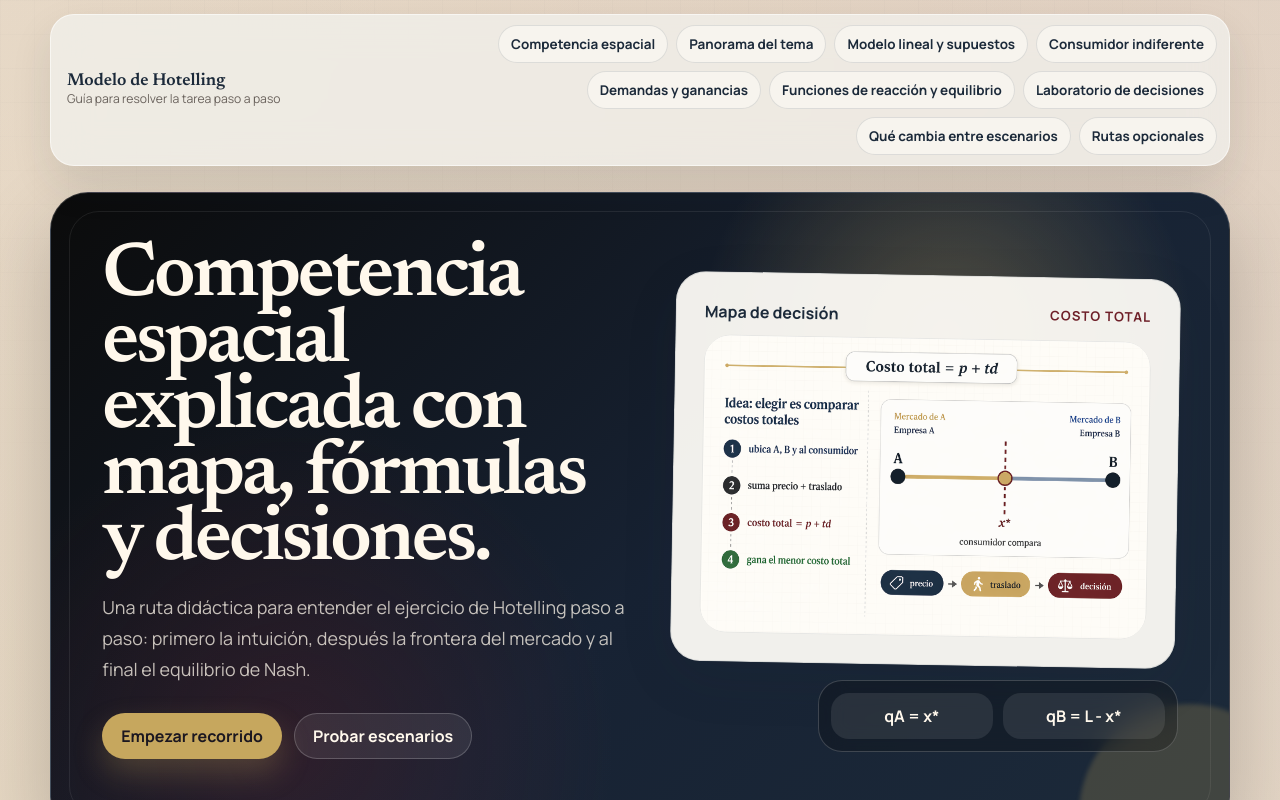
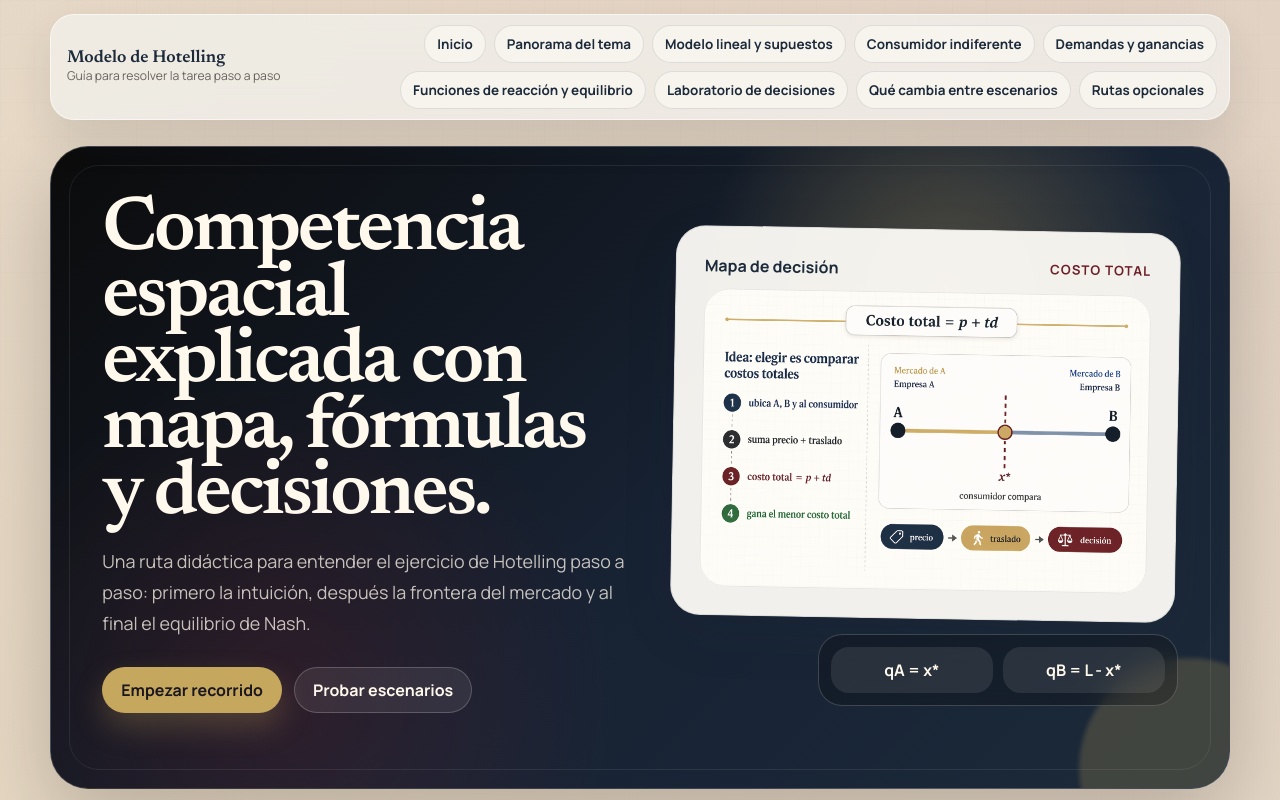
Before and after one commit to raulmormen75/ejercicios_mar_22-04-2026, a React (Vite) app: page / in a window 1280 px wide. Shown: the top 800 px of the page. Built offline with nearby package versions, Linux system fonts and the light colour scheme.

Commit message:
Rename hero navigation label to inicio

```diff
--- a/src/App.tsx
+++ b/src/App.tsx
@@ -8,7 +8,7 @@ import type { SectionImageSpec } from "./types";
 import { HOTELLING_HERO_IMAGE_PUBLIC_PATH, imageManifest } from "./content/image-manifest";
 
 const sections = [
-  { id: "hero", label: "Competencia espacial" },
+  { id: "hero", label: "Inicio" },
   { id: "panorama", label: "Panorama del tema" },
   { id: "modelo-lineal", label: "Modelo lineal y supuestos" },
   { id: "consumidor-indiferente", label: "Consumidor indiferente" },
```
